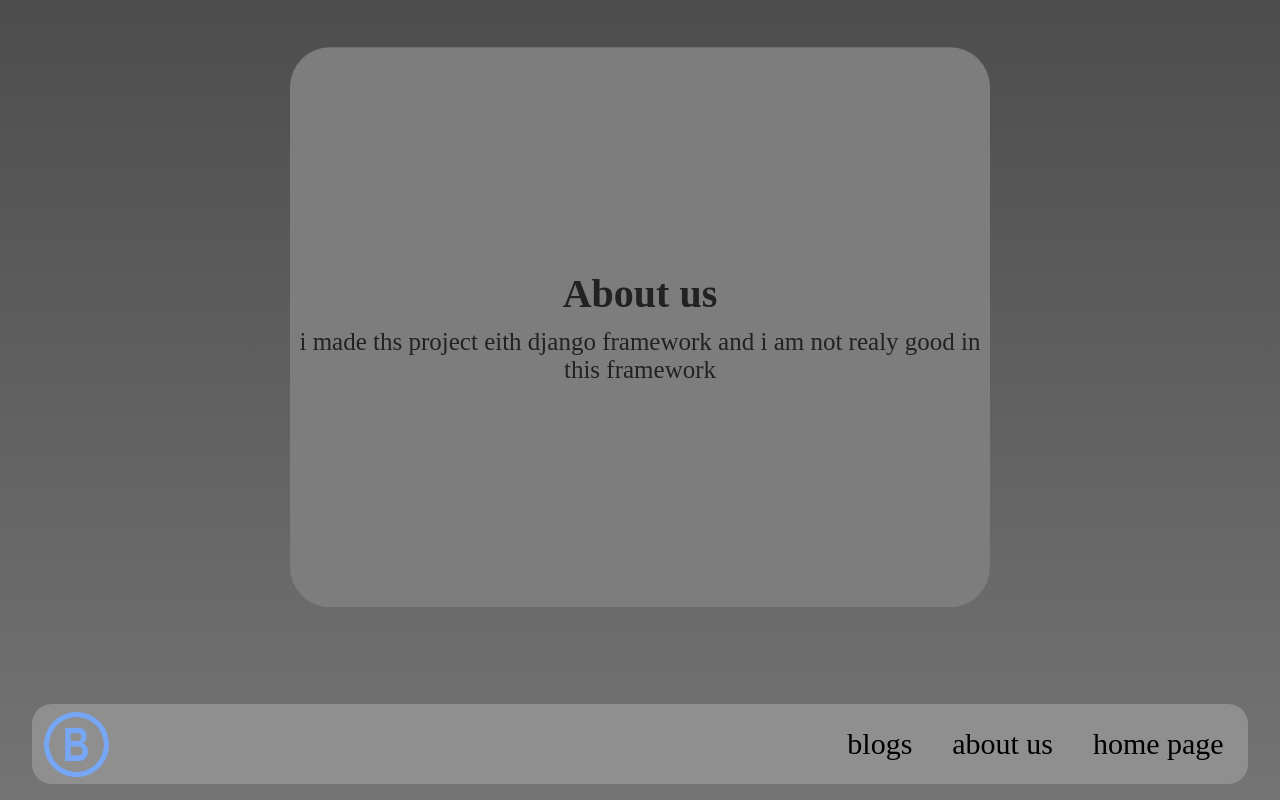
After one commit to artin231/blog_django_project, a Django app: page /about/ in a window 1280 px wide. The commit adds this page. Run offline with Django 5.2, Linux system fonts and the light colour scheme.

Commit message:
adding the about_us page in the site

```diff
--- a/blog_project/blog/static/style.css
+++ b/blog_project/blog/static/style.css
@@ -87,6 +87,7 @@ b {
     flex-direction: column;
     color: rgb(34, 34, 34);
     animation: animate infinite 2s ease ;
+    gap: 2%;
 }
 
 .container .main h1 {
@@ -96,6 +97,8 @@ b {
 
 .container .main p {
     font-size: 25px;
+        text-align: center;
+
 }
 
 .container .main .button {
--- /dev/null
+++ b/blog_project/blog/templates/blog/about_us.html
@@ -0,0 +1,17 @@
+{% extends 'base.html' %}
+{% load static %}
+
+{% block head %}
+<link rel="stylesheet" href="{% static 'style.css' %}">
+{% endblock %}
+
+{% block main %}
+
+{% include 'blog/include/header.html'%}
+    <div class="container">
+        <div class="main">
+            <h1>About us</h1>
+            <p>i made ths project eith django framework and i am not realy good in this framework</p>
+        </div>
+    </div>
+{% endblock %}
--- a/blog_project/blog/templates/blog/include/header.html
+++ b/blog_project/blog/templates/blog/include/header.html
@@ -7,7 +7,7 @@
         </div>
         <ul>
             <li><a href="{% url 'home' %}">home page</a></li>
-            <li><a href="">about us</a></li>
+            <li><a href="{% url 'about' %}">about us</a></li>
             <li><a href="{% url 'blog' %}">blogs</a></li>
         </ul>
     </nav>
--- a/blog_project/blog/urls.py
+++ b/blog_project/blog/urls.py
@@ -5,6 +5,7 @@ from . import views
 urlpatterns = [
     path('' , views.home,name='home'),
     path('posts/' , views.blog , name='blog'),
-    path('posts/<name>',views.det_blog , name='det_blog')
+    path('posts/<name>',views.det_blog , name='det_blog'),
+    path('about/',views.about , name='about')
 
 ]
--- a/blog_project/blog/views.py
+++ b/blog_project/blog/views.py
@@ -19,3 +19,6 @@ def det_blog(request,name):
     if context['i'] != 0:
         return render(request,'blog/blog_det.html',context)
     raise Http404()
+
+def about(request):
+    return render(request,'blog/about_us.html')
```
